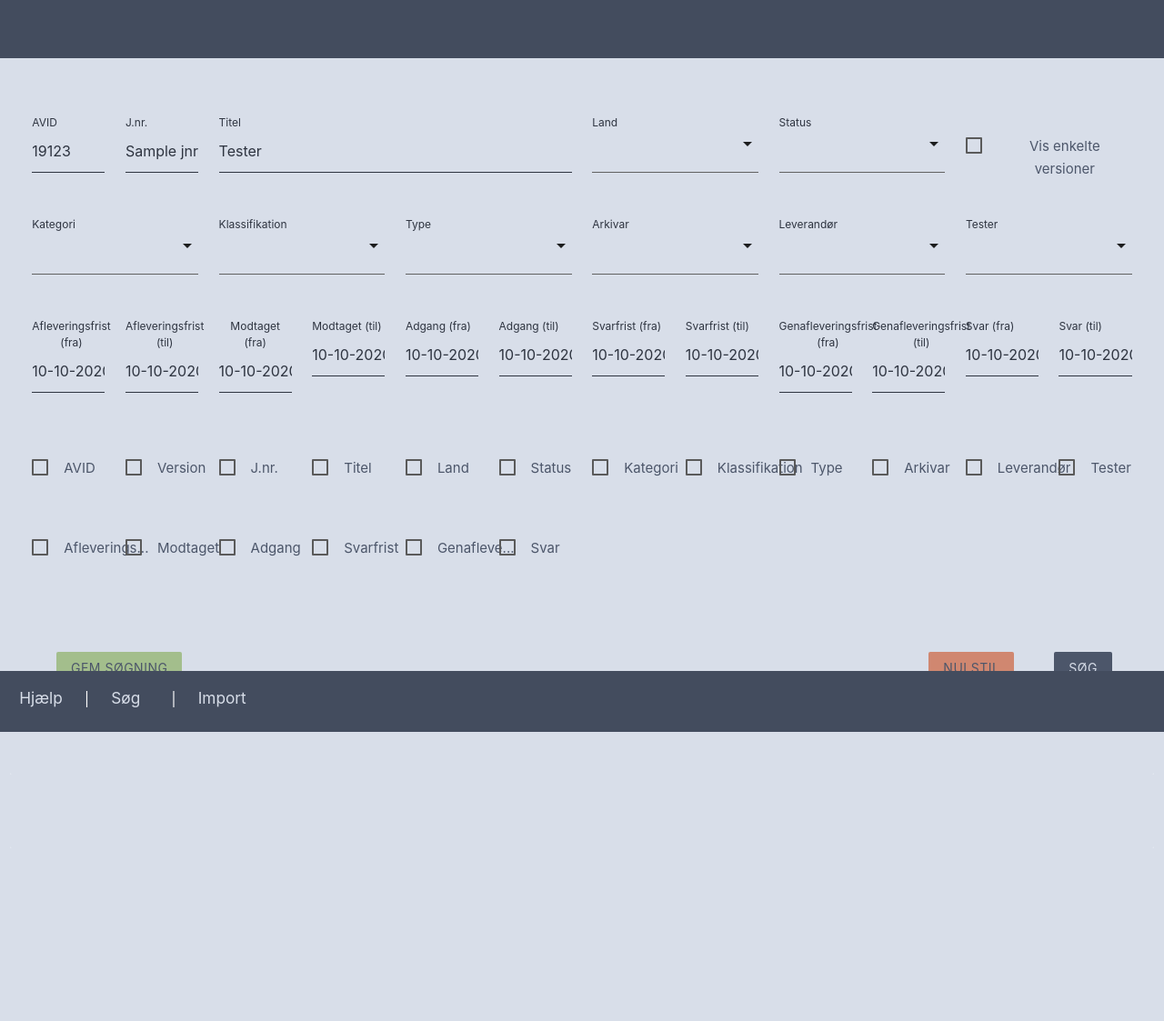
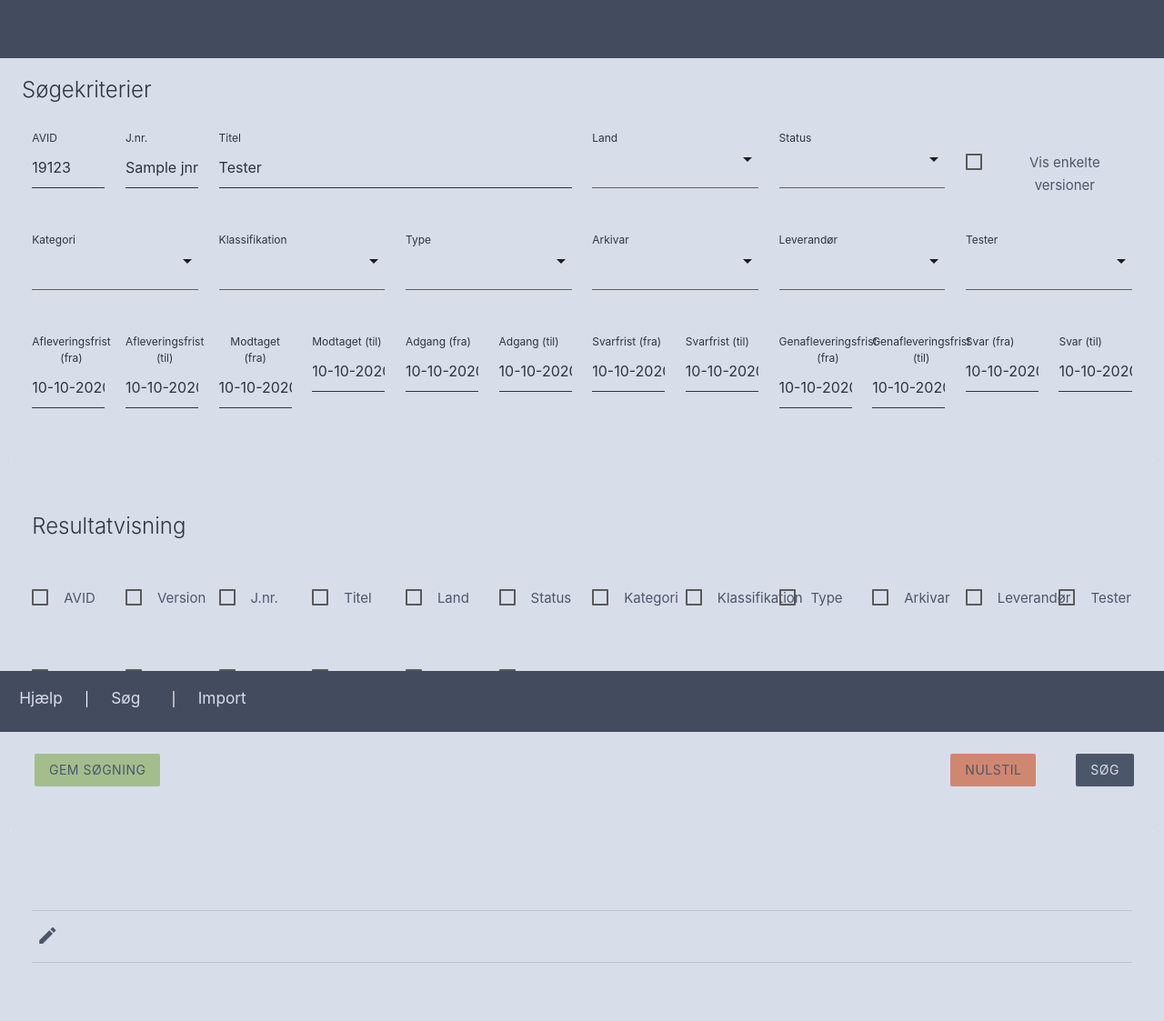
Before and after one commit to edbsystem/metax, a Django app: template arkiveringsversioner/templates/arkiveringsversioner/soeg.html in a window 1280 px wide. Shown: the whole page at 91% size. Before the commit the page ends 805 px from the top, so only its background shows below. Run offline with Django 3.2, Linux system fonts and the light colour scheme; data comes from the database, SQL or seed files in the repository; both versions use the stored data as it was after the commit; the template is opened without the code that fills it: values that come from a table or form of the project are taken from there, most other values are stand-ins (such as "Sample title", 1, 10 or a date in 2020).

Commit message:
11-03-2021 13:35

```diff
--- a/arkiveringsversioner/templates/arkiveringsversioner/soeg.html
+++ b/arkiveringsversioner/templates/arkiveringsversioner/soeg.html
@@ -8,10 +8,11 @@
   <form action="{% url 'soeg_view' %}" method="GET">
     <div class="row">
       <div class="col l12">
-        <div class="card z-depth-0">
+        <div class="card z-depth-0" style="margin-top: -20px;">
           <div class="card-content">
 
             <div class="row">
+              <span class="card-title left" style="cursor: default !important;">Søgekriterier</span><br><br>
 
               <div class="input-field col l1">
                 <div class="form-group">
@@ -261,6 +262,16 @@
               </div>
 
             </div>
+          </div>
+        </div>
+      </div>
+    </div>
+
+    <div class="row">
+      <div class="col l12">
+        <div class="card z-depth-0">
+          <div class="card-content">
+            <span class="card-title left" style="cursor: default !important;">Resultatvisning</span><br><br>
 
             <div class="row">
 
@@ -523,10 +534,6 @@
             </div>
 
             <div class="row">
-              <div class="col l12">
-                <div class="card z-depth-0">
-                  <div class="card-content">
-                    <div class="row">
               <div class="card-action col l12">
                 <div class="col right" style="padding: 0; padding-top: 30px; margin: 0;">
                   <button class="btn waves-effect waves-light z-depth-0" style="margin-right: -15px; background-color: #4C566A; color: #D8DEE9;" type="submit" id="soeg" name="soeg">Søg</button>
@@ -543,14 +550,12 @@
                 </div>
               </div>
             </div>
-                  </div>
-                </div>
-              </div>
+
           </div>
 
         </div>
       </div>
-      </div>
+
     </div>
   </form>
 
@@ -562,8 +567,9 @@
           <table>
             <thead>
               <tr style="color: #4C566A;">
+                <th></th>
                 {% if vis_avid %}<th style="cursor: default !important;">AVID</th>{% endif %}
-                {% if vis_version and enkelte_versioner %}<th style="cursor: default !important;">Version</th>{% endif %}
+                {% if vis_version %}<th style="cursor: default !important;">Version</th>{% endif %}
                 {% if vis_jnr %}<th style="cursor: default !important;">J.nr</th>{% endif %}
                 {% if vis_titel %}<th style="cursor: default !important;">Titel</th>{% endif %}
                 {% if vis_land %}<th style="cursor: default !important;">Land</th>{% endif %}
@@ -584,9 +590,10 @@
             </thead>
             <tbody>
               {% for r in resultat %}
-              <tr style="line-height: 1; cursor: pointer;" class='clickable-row' data-href="#">
+              <tr style="line-height: 1; cursor: pointer;" class='clickable-row' data-href="{% url 'arkiveringsversion_view' r.avid r.version %}">
+                <td><a href="{% url 'arkiveringsversion_view' r.avid r.version %}"><i class="material-icons" style="color: #4C566A;">edit</i></a></td>
                 {% if vis_avid %}<td>{{ r.avid }}</td>{% endif %}
-                {% if vis_version and enkelte_versioner %}<td>{{ r.version }}</td>{% endif %}
+                {% if vis_version %}<td>{{ r.version }}</td>{% endif %}
                 {% if vis_jnr %}<td>{{ r.jnr }}</td>{% endif %}
                 {% if vis_titel %}<td>{{ r.titel }}</td>{% endif %}
                 {% if vis_land %}<td>{{ r.land }}</td>{% endif %}
--- a/arkiveringsversioner/views/soeg_view.py
+++ b/arkiveringsversioner/views/soeg_view.py
@@ -152,6 +152,7 @@ def soeg_view(request, nulstil=0):
                 _resultat.append({
                     "avid": av.avid,
                     "jnr": av.jnr,
+                    "version": version_last.nummer,
                     "titel": av.titel,
                     "land": av.land,
                     "status": version_last.status,
--- a/base/static/js/base.js
+++ b/base/static/js/base.js
@@ -13,9 +13,9 @@
 //    var instances = M.FormSelect.init(elems, options);
 //});
 
-function preventBack() { window.history.forward(); }
-setTimeout("preventBack()", 0);
-window.onunload = function () { null };
+// function preventBack() { window.history.forward(); }
+// setTimeout("preventBack()", 0);
+// window.onunload = function () { null };
 
 let status_change = false
 
```
Also changed, not shown: db.sqlite3. Lines whose indentation alone changed are shown as unchanged.
